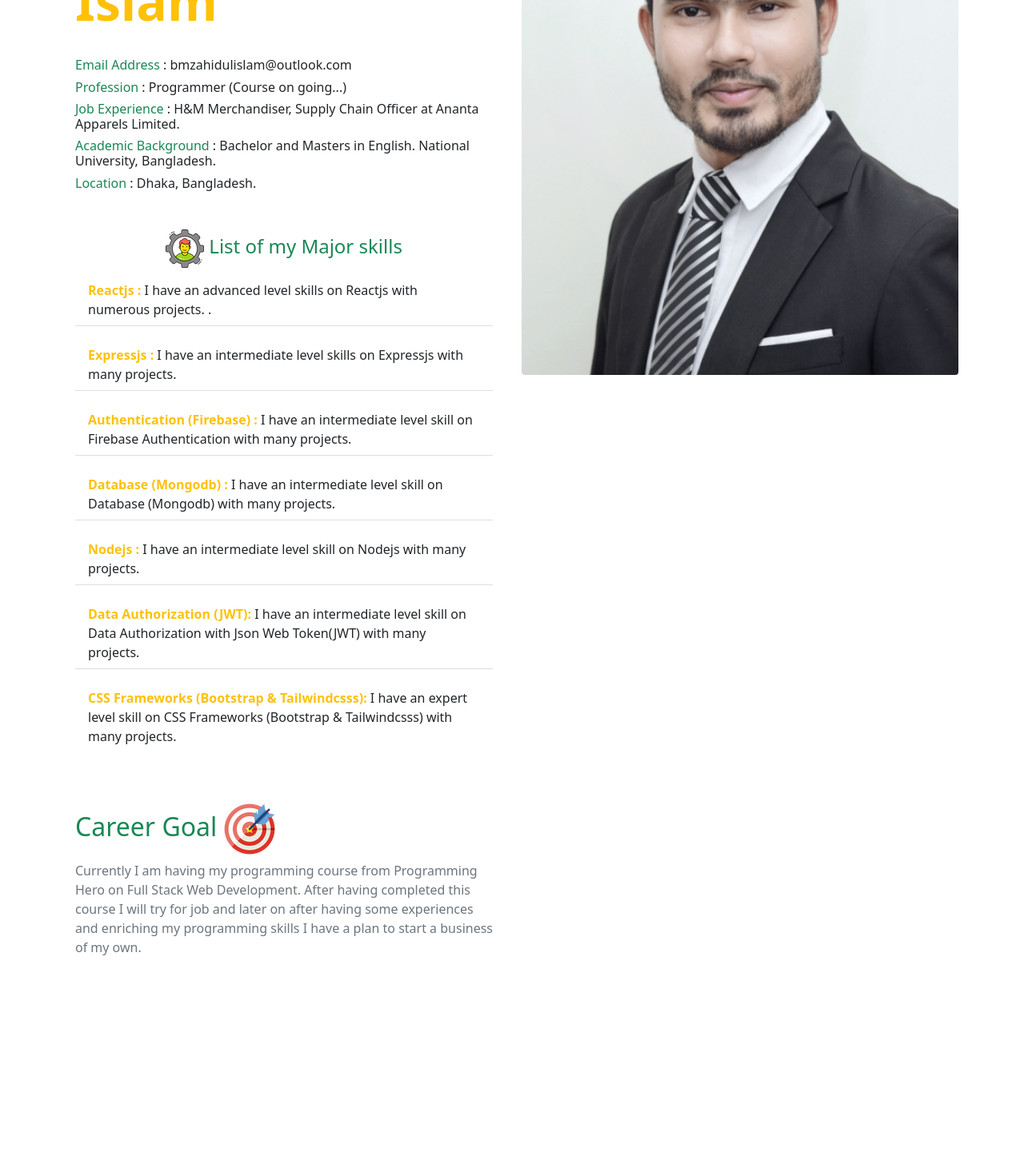
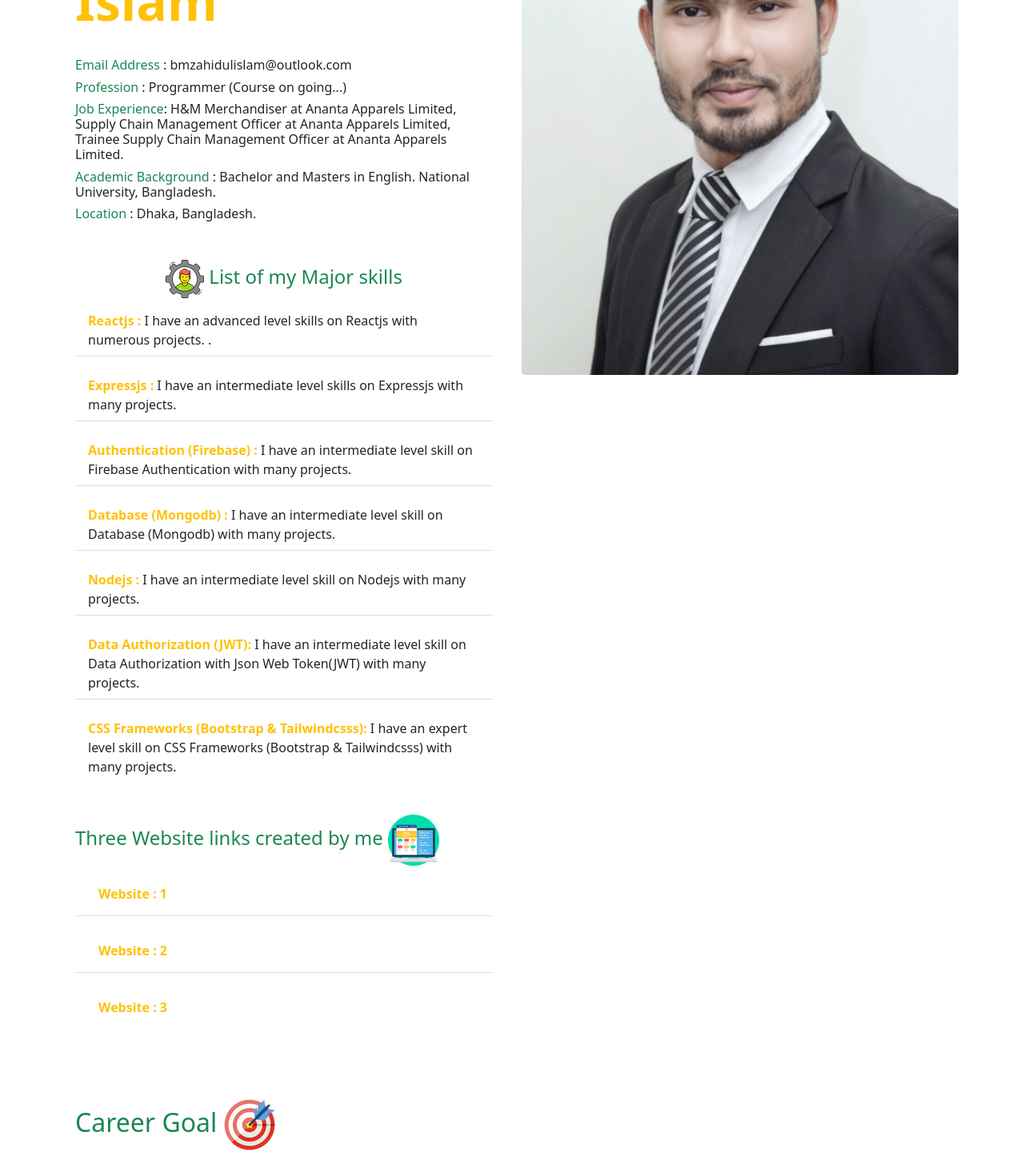
Before and after one commit to Zahid-BM/z---z-trims-full-stack-with-mern, a React (Create React App) app: page /portfolio in a window 1280 px wide. Shown: the part 380-1831 px from the top of the page at 80% size. Before the commit the page ends 1665 px from the top, so only its background shows below. Built offline with nearby package versions, Linux system fonts and the light colour scheme; no server answers.

Commit message:
Alhamdulillah my portfolio fully done

```diff
--- a/src/Pages/MyPortFolio/MyPortFolio.js
+++ b/src/Pages/MyPortFolio/MyPortFolio.js
@@ -1,9 +1,10 @@
 import React from 'react';
-import { Col, Container, Row } from 'react-bootstrap';
+import { Button, Col, Container, Row } from 'react-bootstrap';
 import PageTitle from '../Shared/PageTitle/PageTitle';
 import image from '../../images/Passport size below 200kb.jpeg';
 import skills from '../../images/skills.png';
 import target from '../../images/target.png';
+import website from '../../images/website-development.png';
 
 const MyPortFolio = () => {
     return (
@@ -12,11 +13,11 @@ const MyPortFolio = () => {
             <Container className='my-5'>
                 <Row>
                     <Col className='my-auto p-4' lg={6}>
-                        <h1 className='fw-bolder display-3 '><span className='text-secondary'>Hello ! This is BM</span> <span className='text-warning'>Zahidul Islam</span></h1>
+                        <h1 className='fw-bolder display-3 '><span className='text-success'>Hello ! This is BM</span> <span className='text-warning'>Zahidul Islam</span></h1>
                         <br />
                         <h6><span className='text-success'>Email Address</span> : bmzahidulislam@outlook.com</h6>
                         <h6><span className='text-success'>Profession</span> : Programmer (Course on going...)</h6>
-                        <h6><span className='text-success'>Job Experience</span> : H&M Merchandiser, Supply Chain Officer at Ananta Apparels Limited.</h6>
+                        <h6><span className='text-success'>Job Experience</span>: H&M Merchandiser at Ananta Apparels Limited, Supply Chain Management Officer at Ananta Apparels Limited, Trainee Supply Chain Management Officer at Ananta Apparels Limited.</h6>
                         <h6><span className='text-success'>Academic Background</span> : Bachelor and Masters in English. National University, Bangladesh.</h6>
                         <h6><span className='text-success'>Location</span> : Dhaka, Bangladesh.</h6>
                         <h4 className='text-center mt-5 text-success'><img src={skills} alt="" /> List of my Major skills</h4>
@@ -31,6 +32,21 @@ const MyPortFolio = () => {
                             <li className="list-group-item mb-3 "><b className='text-warning'>CSS Frameworks (Bootstrap & Tailwindcsss):</b> I have an expert level skill on CSS Frameworks (Bootstrap & Tailwindcsss) with many projects.</li>
 
                         </ul>
+
+                        <div className='my-4'>
+                            <h4 className='text-success'>Three Website links  created by me <img src={website} alt="" /></h4>
+                            <ul className="list-group list-group-flush  ">
+                                <li className="list-group-item mb-3 "><a href="https://fruits-warehouse-f1061.web.app/" target="_blank" rel="noreferrer">
+                                    <Button className='text-decoration-none text-warning fw-bold' variant='link'>Website : 1</Button>
+                                </a></li>
+                                <li className="list-group-item mb-3 "><a href="https://alem-life-coach.web.app/home" target="_blank" rel="noreferrer">
+                                    <Button className='text-decoration-none text-warning fw-bold' variant='link'>Website : 2</Button>
+                                </a></li>
+                                <li className="list-group-item mb-3 "><a href="https://assignment-09-react-router.netlify.app/" target="_blank" rel="noreferrer">
+                                    <Button className='text-decoration-none text-warning fw-bold' variant='link'>Website : 3</Button>
+                                </a></li>
+                            </ul>
+                        </div>
                         <br />
                         <br />
                         <h2 className='text-success'>Career Goal <img src={target} alt="" /></h2>
```
Also changed, not shown: src/images/website-development.png (added).
